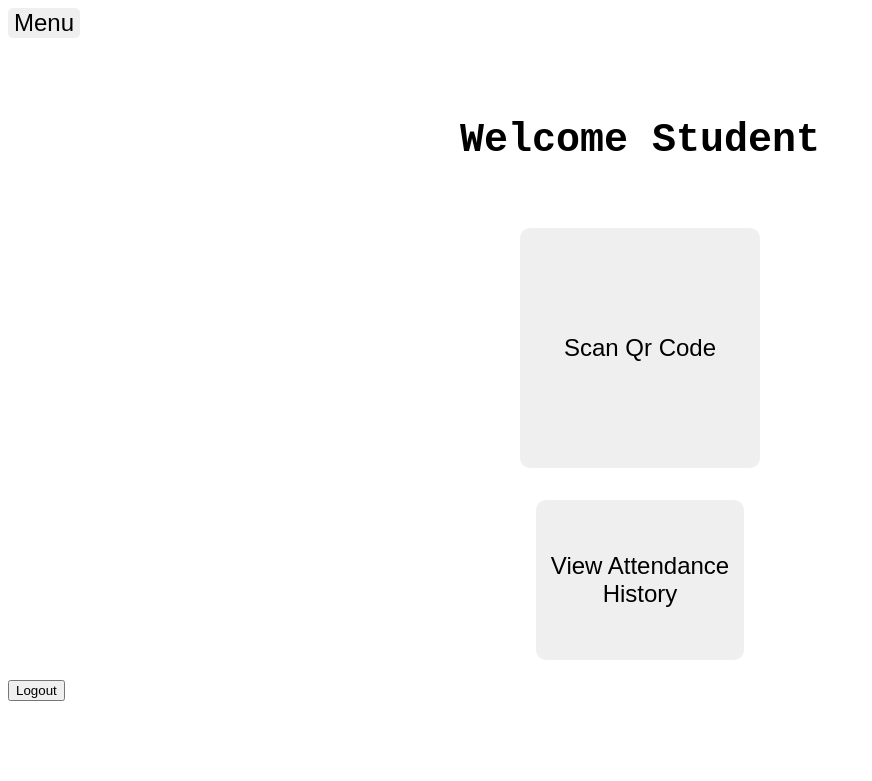
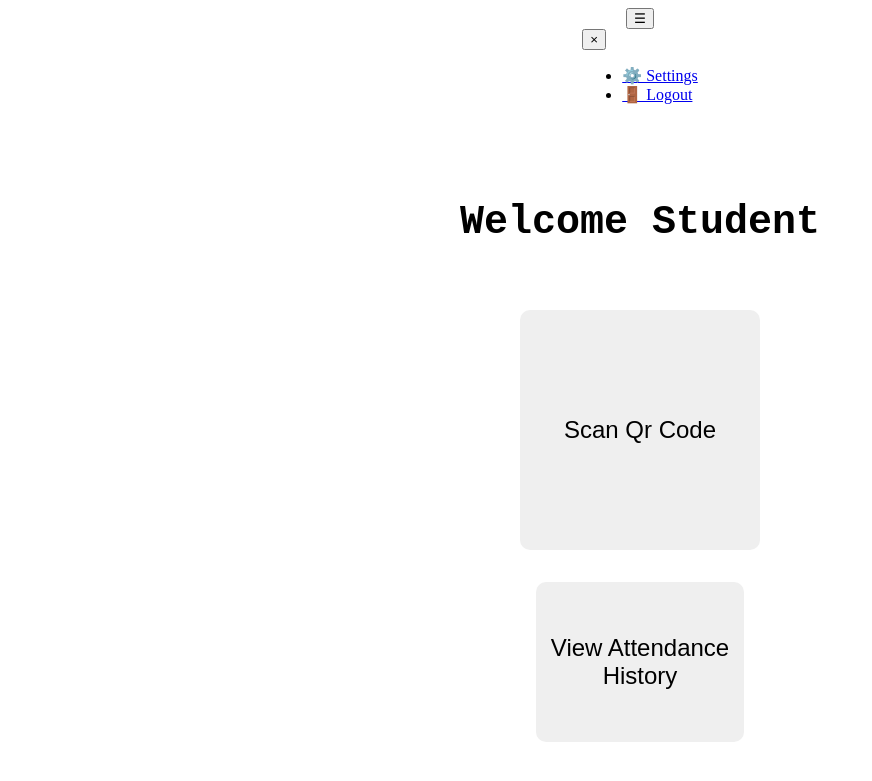
Before and after one commit to Danger-Design-UNT/Classroom-Attendance-Tracker, a Python web app: template app/templates/dashboard_student.html in a window 1280 px wide. Shown: the top 781 px of the page, without its empty margins (0-872 px from the left). Run offline with Jinja, Linux system fonts and the light colour scheme; the template is opened without the code that fills it, so the values that code supplies are empty.

Commit message:
added dropdown menu

```diff
--- a/app/templates/dashboard_student.html
+++ b/app/templates/dashboard_student.html
@@ -8,13 +8,50 @@
 </head>
 <body>
     <div class="container">
-        <button class="menu">Menu</button>
+
+
+        <button id="menu-btn" class="menu-btn">
+            ☰
+        </button>
+        <div id="sidebar" class="sidebar">
+            <button id="close-btn" class="close-btn">×</button>
+
+            <ul class="sidebar-links">
+                <li><a href="{{ url_for('attendance.settings') }}">⚙️ Settings</a></li>
+                <li><a href="{{ url_for('auth.logout') }}">🚪 Logout</a></li>
+            </ul>
+        </div>
+        <div id="overlay" class="overlay"></div>
+
+
+
         <h2 class="student-name">Welcome Student {{ current_user.email }}</h2>
         <button class="qr-scan">Scan Qr Code</button>
         <button class="attendance-view">View Attendance History</button>
     </div>
     <form action="{{ url_for('auth.logout') }}" method="get" style="margin-top:20px;">
-        <button type="submit" class="logout-btn">Logout</button>
     </form>
+    <script>
+        const menuBtn = document.getElementById("menu-btn");
+        const sidebar = document.getElementById("sidebar");
+        const closeBtn = document.getElementById("close-btn");
+        const overlay = document.getElementById("overlay");
+
+        menuBtn.onclick = () => {
+            sidebar.classList.add("active");
+            overlay.classList.add("active");
+        };
+
+        closeBtn.onclick = () => {
+            sidebar.classList.remove("active");
+            overlay.classList.remove("active");
+        };
+
+        overlay.onclick = () => {
+            sidebar.classList.remove("active");
+            overlay.classList.remove("active");
+        };
+        </script>
+
 </body>
 </html>
```
Also changed, not shown: app/templates/dashboard_teacher.html (+17 -4 lines), app/templates/settings.html (added, +13 -0 lines).
